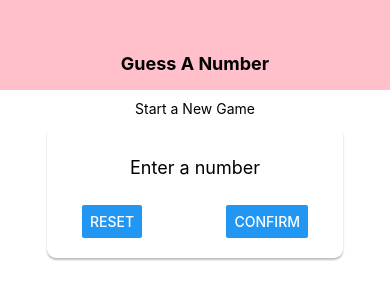
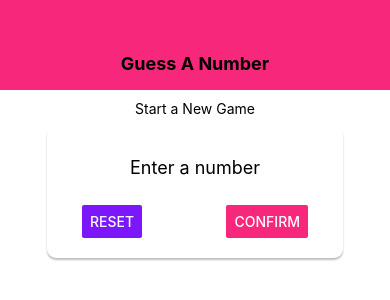
Before and after one commit to sanjibmallik/ReactNative-practice, a React Native app in the folder game_number_guess/: screen / in a window 390 px wide. Shown: the top 300 px of the page. Built offline with nearby package versions, Linux system fonts and the light colour scheme.

Commit message:
color constants added

```diff
--- a/game_number_guess/components/Header.js
+++ b/game_number_guess/components/Header.js
@@ -1,5 +1,6 @@
 import React from 'react';
 import { View, Text, StyleSheet } from 'react-native';
+import Colors from '../constants/colors'
 
 const Header = props => {
     return (
@@ -17,7 +18,7 @@
         justifyContent: 'center',
         width: '100%',
         height: 90,
-        backgroundColor: 'pink'
+        backgroundColor: Colors.primary
     },
     headerText: {
         fontSize: 18,
--- /dev/null
+++ b/game_number_guess/constants/colors.js
@@ -0,0 +1,4 @@
+export default {
+    primary:'#f7287b',
+    secondary: '#7c17fc'
+}
--- a/game_number_guess/screens/StartGameScreen.js
+++ b/game_number_guess/screens/StartGameScreen.js
@@ -1,6 +1,7 @@
 import React from 'react';
 import { View, Text, TextInput, Button, StyleSheet } from 'react-native';
 import Card from '../components/Card'
+import Colors from '../constants/colors'
 
 const StartGameScreen = props => {
     return (
@@ -12,8 +13,8 @@
                 <Text style={styles.title}>Enter a number</Text>
                 <TextInput />
                 <View style={styles.buttonContainer}>
-                    <Button title="Reset" onPress={() => { }} />
-                    <Button title="Confirm" onPress={() => { }} />
+                    <Button title="Reset" onPress={() => { }} color = { Colors.secondary } />
+                    <Button title="Confirm" onPress={() => { }} color = { Colors.primary } />
                 </View>
 
             </Card>
```
